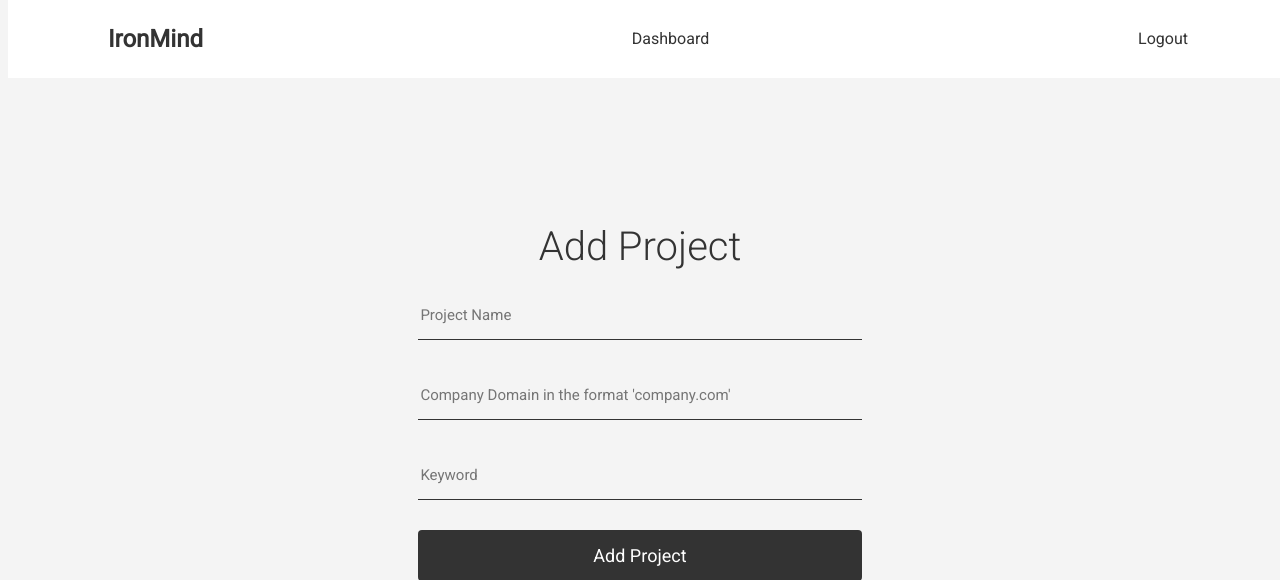
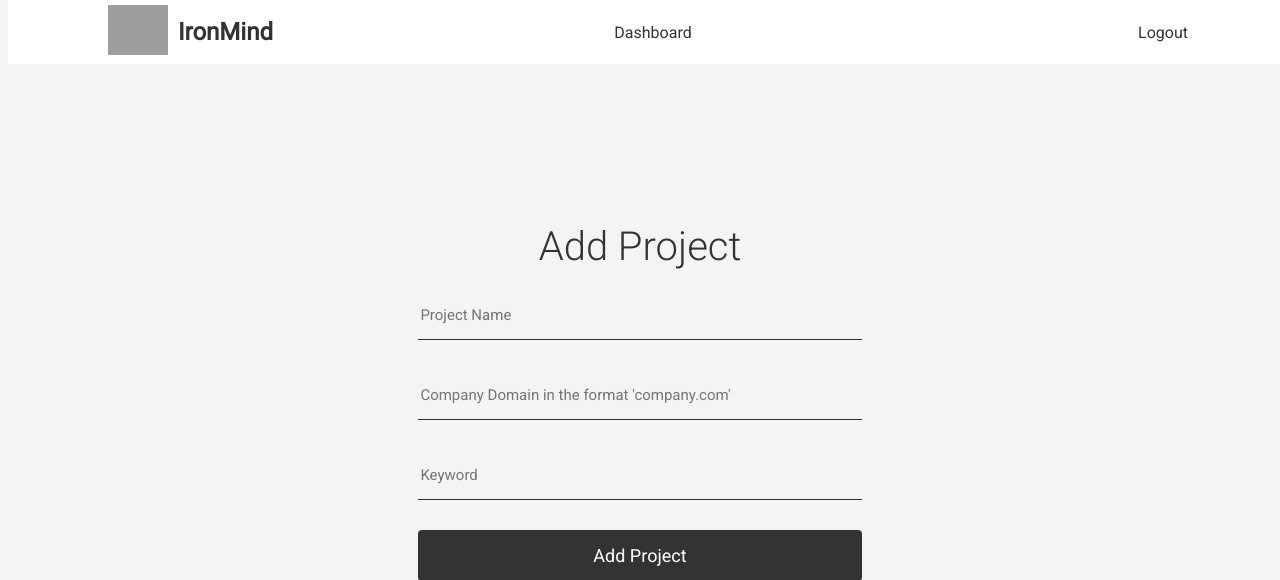
Before and after one commit to contactatfp/IronKnowledge, a Flask app: page /dashboard/add in a window 1280 px wide. Shown: the top 580 px of the page. Run offline with Flask 3, Linux system fonts and the light colour scheme; the visitor is signed in with stand-in values (Sample User, id 1); some libraries are stand-ins or nearby versions; grey boxes are pictures that could not be loaded.

```diff
--- a/templates/base.html
+++ b/templates/base.html
@@ -10,7 +10,9 @@
 </head>
 <body>
 <div class="nav">
-    <h2><a href="{{ url_for('index') }}">IronMind</a></h2>
+{#    logo image in the top right #}
+    <a href="{{ url_for('index') }}"><img src="{{ url_for('static', filename='images/logo_color.png') }}" alt="IronMind Logo" style="width: 60px; height: 50px"></a>
+    <h2 style="position: absolute;padding-left: 70px;"><a href="{{ url_for('index') }}">IronMind</a></h2>
     {% if current_user.is_authenticated %}
         <a href="{{ url_for('dashboard_bp.dashboard_main') }}">Dashboard</a>
         <a href="{{ url_for('logout') }}">Logout</a>
```
